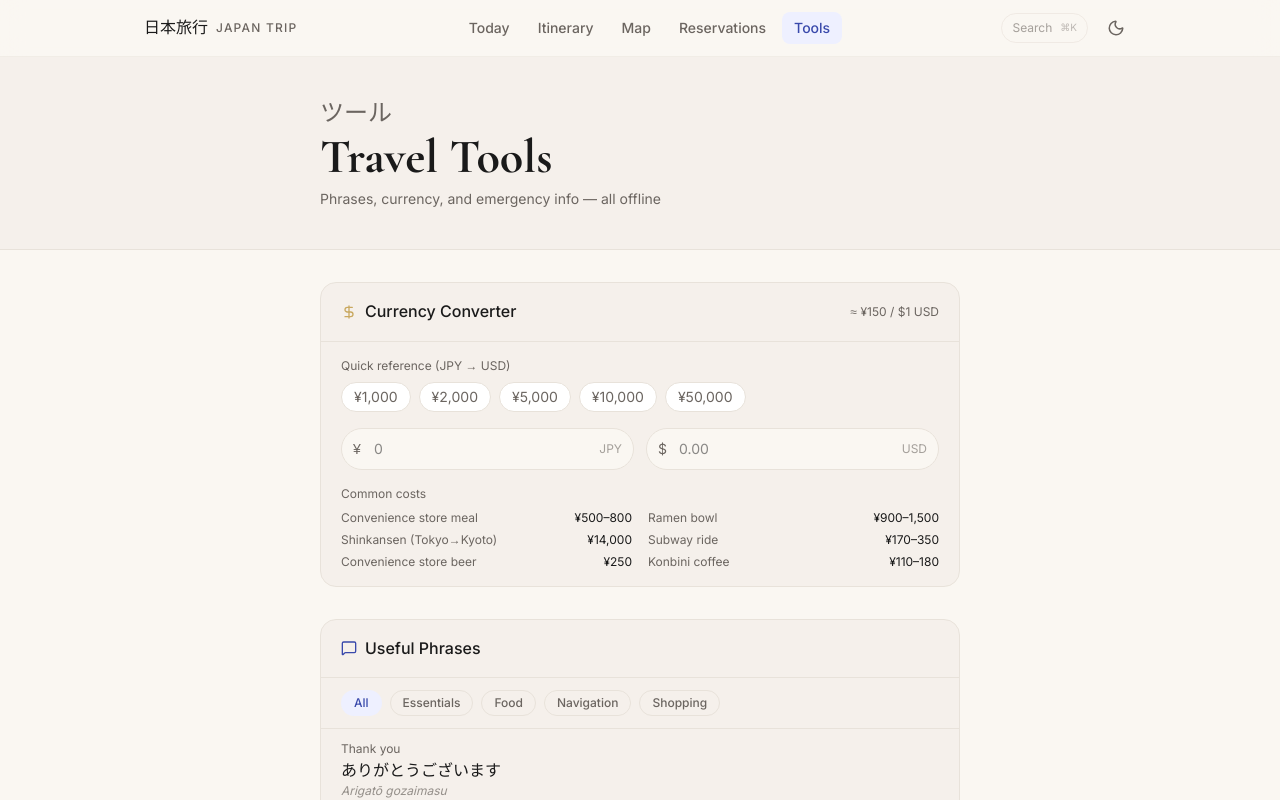
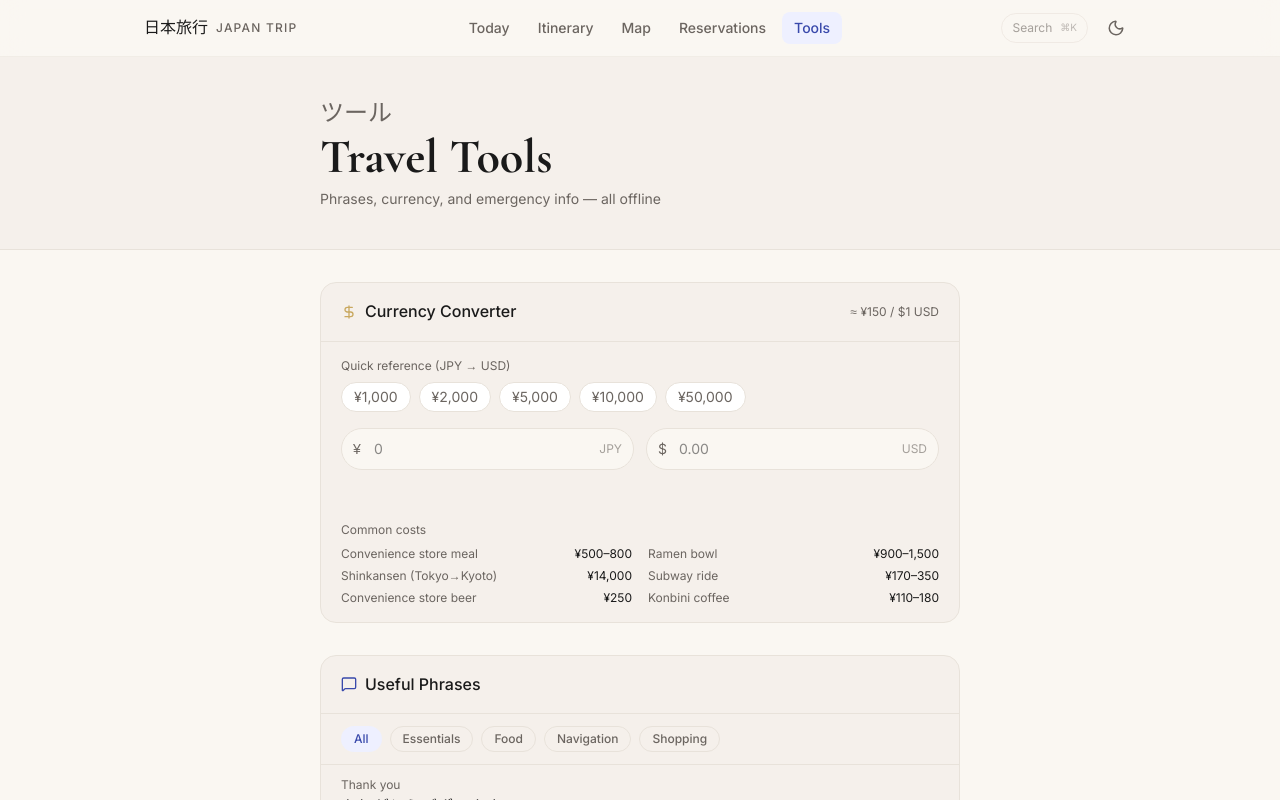
Before and after one commit to jaxbcoffee-crypto/japan-trip, a Next.js app: page /tools in a window 1280 px wide. Shown: the top 800 px of the page. Built offline with nearby package versions, Linux system fonts and the light colour scheme.

Commit message:
feat: a11y — aria-current nav, dialog roles, live regions, page titles

```diff
--- a/app/city/[city]/page.tsx
+++ b/app/city/[city]/page.tsx
@@ -4,7 +4,19 @@ import { getItinerary, formatDateShort } from '@/lib/itinerary'
 import { landmarkForDay } from '@/lib/landmarks'
 import { Camera, Utensils, ShoppingBag, Eye, Footprints, CalendarDays, Hotel } from 'lucide-react'
 
+import type { Metadata } from 'next'
+
 export const revalidate = 3600
+
+export async function generateMetadata({ params }: { params: Promise<{ city: string }> }): Promise<Metadata> {
+  const { city } = await params
+  const meta = CITY_META[city]
+  if (!meta) return {}
+  return {
+    title: `${city} — ${meta.ja}`,
+    description: meta.tagline,
+  }
+}
 
 const CITY_META: Record<string, {
   ja: string
--- a/app/map/page.tsx
+++ b/app/map/page.tsx
@@ -1,4 +1,10 @@
+import type { Metadata } from 'next'
 import { getItinerary } from '@/lib/itinerary'
+
+export const metadata: Metadata = {
+  title: 'Trip Map',
+  description: 'Interactive map of all stops across Tokyo, Kyoto, and Osaka.',
+}
 import MapWithFilter from '@/components/map/CityFilter'
 
 export default function MapPage() {
--- a/app/tools/page.tsx
+++ b/app/tools/page.tsx
@@ -1,4 +1,10 @@
+import type { Metadata } from 'next'
 import { PhraseCard } from '@/components/tools/PhraseCard'
+
+export const metadata: Metadata = {
+  title: 'Travel Tools',
+  description: 'Phrases, currency converter, and emergency info — all available offline.',
+}
 import { CurrencyCard } from '@/components/tools/CurrencyCard'
 import { EmergencyCard } from '@/components/tools/EmergencyCard'
 
--- a/components/shell/BottomNav.tsx
+++ b/components/shell/BottomNav.tsx
@@ -29,6 +29,7 @@ export function BottomNav() {
             <Link
               key={href}
               href={href}
+              aria-current={isActive ? 'page' : undefined}
               className={cn(
                 'relative flex-1 flex flex-col items-center justify-center gap-0.5 text-[10px] font-medium transition-colors',
                 isActive ? 'text-accent' : 'text-muted hover:text-fg'
--- a/components/shell/Header.tsx
+++ b/components/shell/Header.tsx
@@ -36,6 +36,7 @@ export function Header() {
               <Link
                 key={href}
                 href={href}
+                aria-current={isActive ? 'page' : undefined}
                 className={cn(
                   'px-3 py-1.5 rounded-md text-sm font-medium transition-colors',
                   isActive
--- a/components/tools/CurrencyCard.tsx
+++ b/components/tools/CurrencyCard.tsx
@@ -78,11 +78,16 @@ export function CurrencyCard() {
           </div>
         </div>
 
-        {jpy && usd && (
-          <p className="text-center text-sm text-muted">
-            ¥{parseFloat(jpy).toLocaleString()} ≈ <strong className="text-fg">${parseFloat(usd).toFixed(2)}</strong>
-          </p>
-        )}
+        <p
+          aria-live="polite"
+          aria-atomic="true"
+          className="text-center text-sm text-muted min-h-[1.25rem]"
+        >
+          {jpy && usd
+            ? <>¥{parseFloat(jpy).toLocaleString()} ≈ <strong className="text-fg">${parseFloat(usd).toFixed(2)}</strong></>
+            : null
+          }
+        </p>
 
         {/* Common prices */}
         <div>
--- a/components/ui/CommandPalette.tsx
+++ b/components/ui/CommandPalette.tsx
@@ -122,14 +122,18 @@ export function CommandPalette({ days }: Props) {
 
   return (
     <div
+      role="presentation"
       className="fixed inset-0 z-50 flex items-start justify-center pt-[15svh] px-4"
       onClick={handleClose}
     >
       {/* Backdrop */}
-      <div className="absolute inset-0 bg-black/60 backdrop-blur-sm" />
+      <div className="absolute inset-0 bg-black/60 backdrop-blur-sm" aria-hidden="true" />
 
       {/* Panel */}
       <div
+        role="dialog"
+        aria-modal="true"
+        aria-label="Search"
         className="relative w-full max-w-lg rounded-2xl border border-line bg-surface-raised shadow-2xl overflow-hidden"
         onClick={e => e.stopPropagation()}
       >
```
